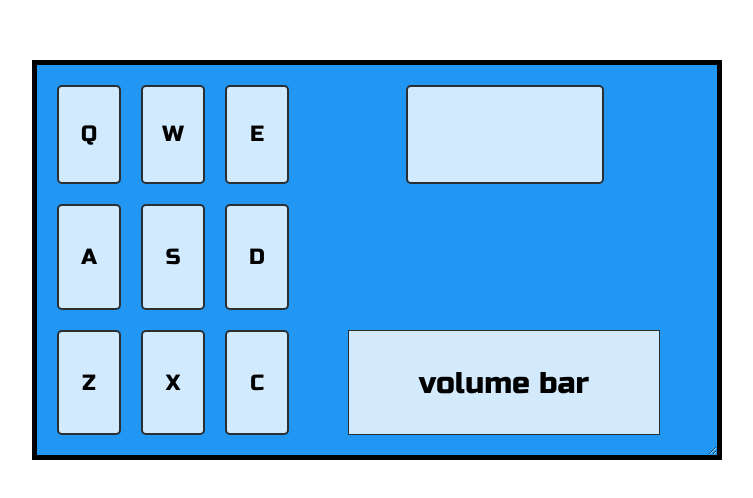
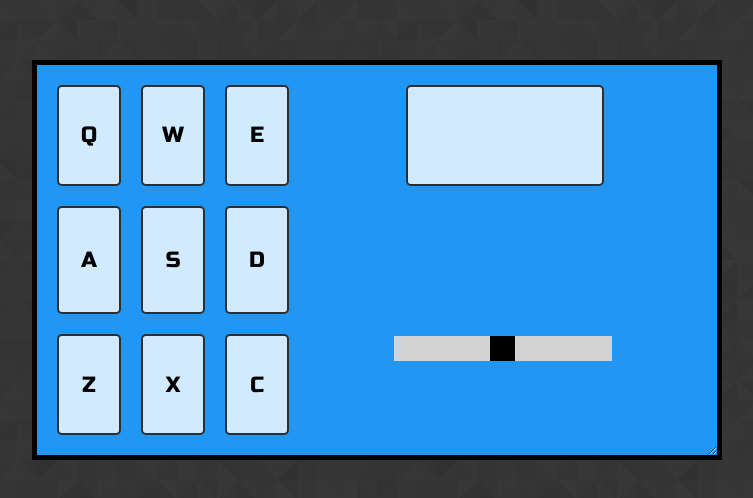
Before and after one commit to blakeunnerstall/Javascript30, a plain HTML site: page Drum_Kit/index.html in a window 1280 px wide. Shown: the part 140-638 px from the top of the page, without its empty margins (263-1016 px from the left). Drawn offline with Linux system fonts and the light colour scheme.

Commit message:
Add files via upload

```diff
--- a/Drum_Kit/index.css
+++ b/Drum_Kit/index.css
@@ -1,3 +1,8 @@
+body{
+    background-image: url("prism.png");
+    background-repeat: repeat;
+}
+
 body, button {
     font-family: 'Russo One', sans-serif;
     font-size: 22px !important;
@@ -24,9 +29,6 @@ body, button {
     border-radius: 5px;
     background-color: rgba(255, 255, 255, 0.8);
     border: 2px solid rgba(0, 0, 0, 0.8);
-    /*padding: 20px;*/
-   /* padding-top: 10%;
-    padding-bottom: 10%;*/
     font-size: 30px;
     text-align: center;
 }
@@ -39,10 +41,6 @@ body, button {
     text-align:center;
     background-color: rgba(255, 255, 255, 0.8);
     border: 2px solid rgba(0, 0, 0, 0.8);
-    /*padding: 20px;*/
-   /* padding-top: 10%;
-    padding-bottom: 10%;*/
-    font-size: 30px;
     text-align: center;
 }
 
@@ -51,11 +49,7 @@ body, button {
     width: 80%;
     margin-left: 10%;
     text-align:center;
-    background-color: rgba(255, 255, 255, 0.8);
-    border: 1px solid rgba(0, 0, 0, 0.8);
-    /*padding: 20px;*/
-   /* padding-top: 10%;
-    padding-bottom: 10%;*/
+    background-color: #2196F3;
     font-size: 30px;
     text-align: center;
 }
@@ -66,17 +60,44 @@ body, button {
     background-color: rgba(255, 255, 255, 0.8);
     border: 2px solid yellow;
     transition: width 1s;
-    /*padding: 20px;*/
-   /* padding-top: 10%;
-    padding-bottom: 10%;*/
     font-size: 30px;
     text-align: center;
     opacity: .8;
 }
 
-.test {
-    transition-property: background-color !important;
-    transition-duration: 1s !important;
+.slidecontainer {
+    width: 100%;
+}
+
+.slider {
+    margin-left: 15%;
+    -webkit-appearance: none;
+    width: 70%;
+    height: 25px;
+    background: #d3d3d3;
+    outline: none;
+    -webkit-transition: .2s;
+    transition: opacity .2s;
+}
+
+.slider:hover {
+    opacity: 1;
+}
+
+.slider::-webkit-slider-thumb {
+    -webkit-appearance: none;
+    appearance: none;
+    width: 25px;
+    height: 25px;
+    background: black;
+    cursor: pointer;
+}
+
+.slider::-moz-range-thumb {
+    width: 25px;
+    height: 25px;
+    background: #4CAF50;
+    cursor: pointer;
 }
 
 .grid-item:hover {
--- a/Drum_Kit/index.html
+++ b/Drum_Kit/index.html
@@ -50,7 +50,7 @@
                 <div class="letter">C</div>
             </button>
             <div class="grid-item-volume">
-                <div class="letter">volume bar</div>
+                <input type="range" min="1" max="100" value="50" class="slider" id="myRange">
             </div>
         </div>
 </body>
```
Also changed, not shown: Drum_Kit/index.js (+1 -18 lines), Drum_Kit/prism.png (added).
